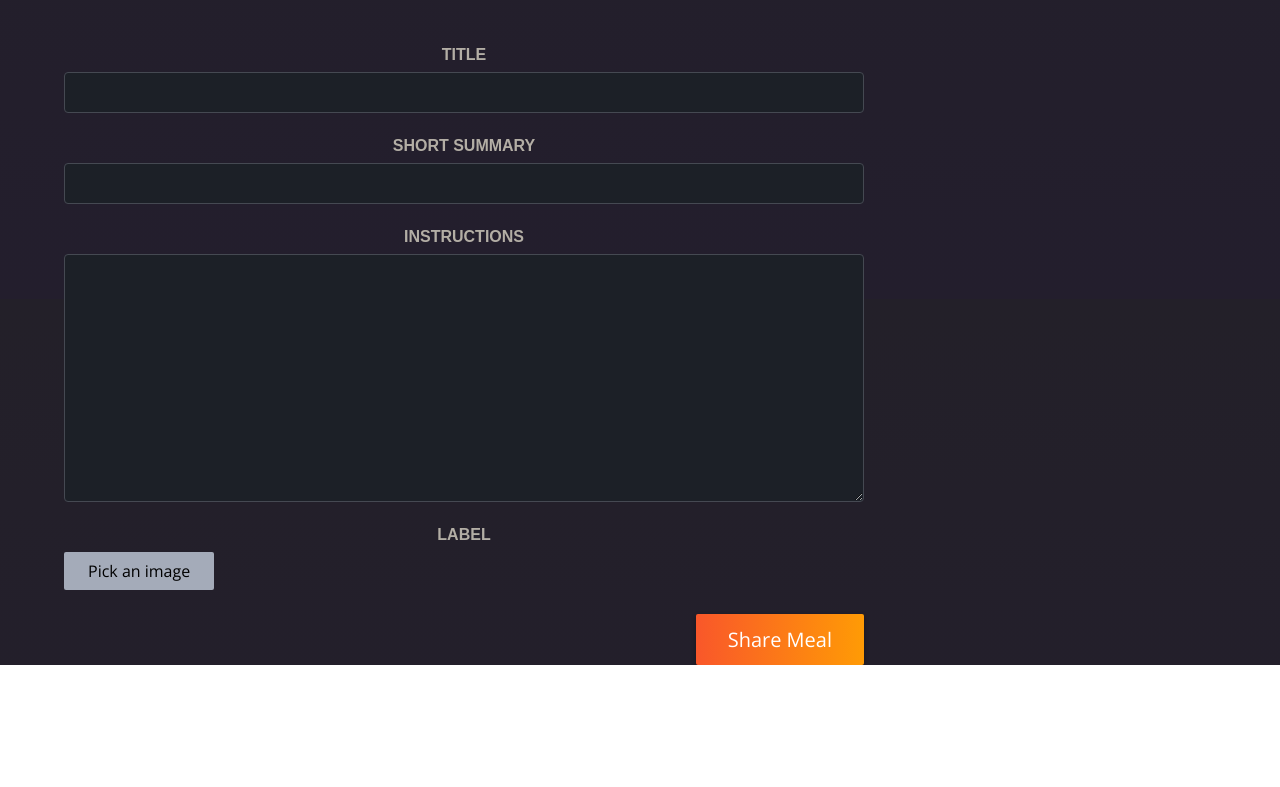
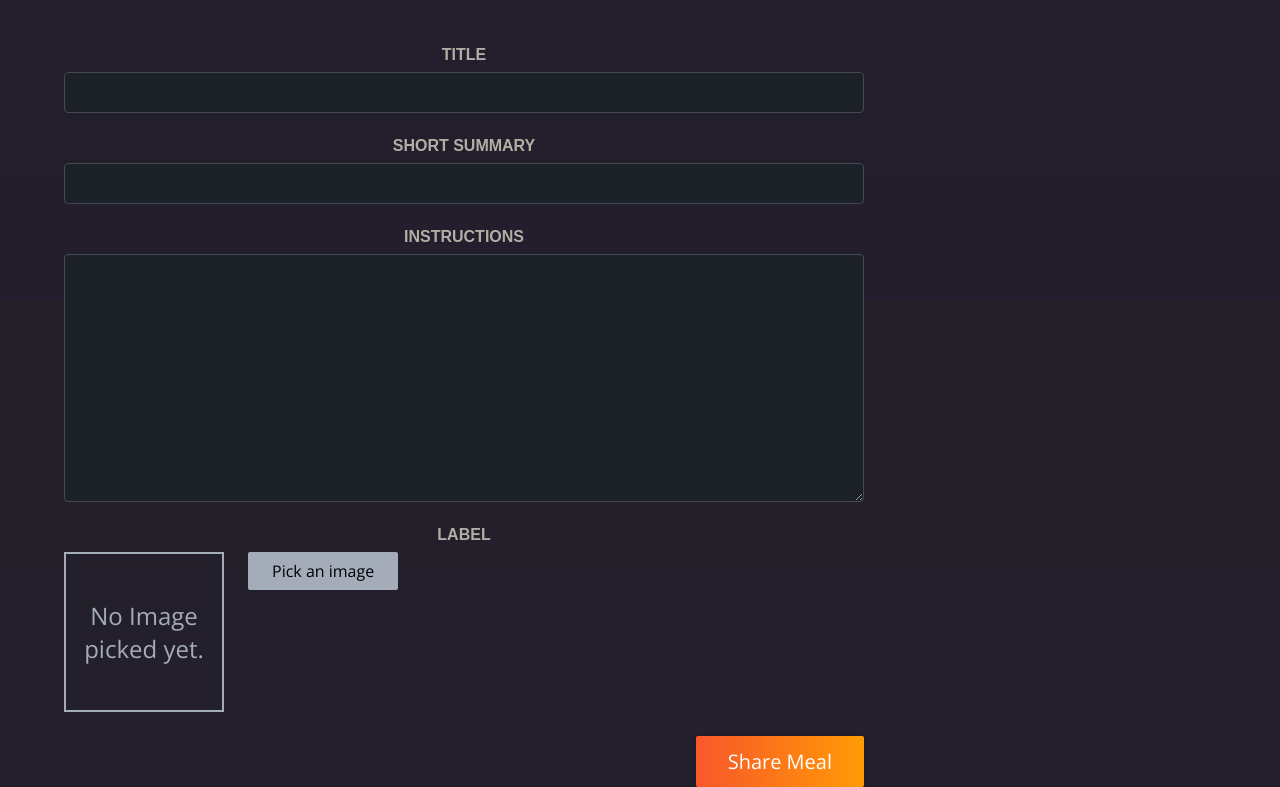
Before and after one commit to biancavlz/foodies, a Next.js app: page /meals/share in a window 1280 px wide. Shown: the part 501-1288 px from the top of the page. Before the commit the page ends 1166 px from the top, so only its background shows below. Built offline with nearby package versions, Linux system fonts and the light colour scheme.

Commit message:
Add ImagePicker preview

```diff
--- a/components/meals/ImagePicker.tsx
+++ b/components/meals/ImagePicker.tsx
@@ -1,19 +1,47 @@
 "use client";
 
-import { useRef } from "react";
+import { useRef, useState } from "react";
 import styles from "./ImagePicker.module.css";
 import { MealImagePicker } from "@/types/meal";
+import Image from "next/image";
 
 function ImagePicker({ label, name }: MealImagePicker) {
+  const [pickImage, setPickImage] = useState<string | null>(null);
   const imageInputRef = useRef<HTMLInputElement | null>(null);
 
   function handleClick() {
     imageInputRef.current?.click();
   }
+
+  function handleImageChange(e: React.ChangeEvent<HTMLInputElement>) {
+    const file = e.target.files?.[0];
+
+    if (!file) {
+      setPickImage(null);
+      return;
+    }
+
+    const fileReader = new FileReader();
+
+    fileReader.onload = () => {
+      if (typeof fileReader.result === "string") {
+        setPickImage(fileReader.result);
+      }
+    };
+
+    fileReader.readAsDataURL(file);
+  }
+
   return (
     <div className={styles.picker}>
       <label htmlFor={name}>{label}</label>
       <div className={styles.controls}>
+        <div className={styles.preview}>
+          {!pickImage && <p>No Image picked yet.</p>}
+          {pickImage && (
+            <Image src={pickImage} alt="Image selected by the user" fill />
+          )}
+        </div>
         <input
           className={styles.input}
           type="file"
@@ -21,6 +49,8 @@ function ImagePicker({ label, name }: MealImagePicker) {
           accept="image/png, image/jpeg"
           name={name}
           ref={imageInputRef}
+          onChange={handleImageChange}
+          required
         />
         <button className={styles.button} type="button" onClick={handleClick}>
           Pick an image
```
